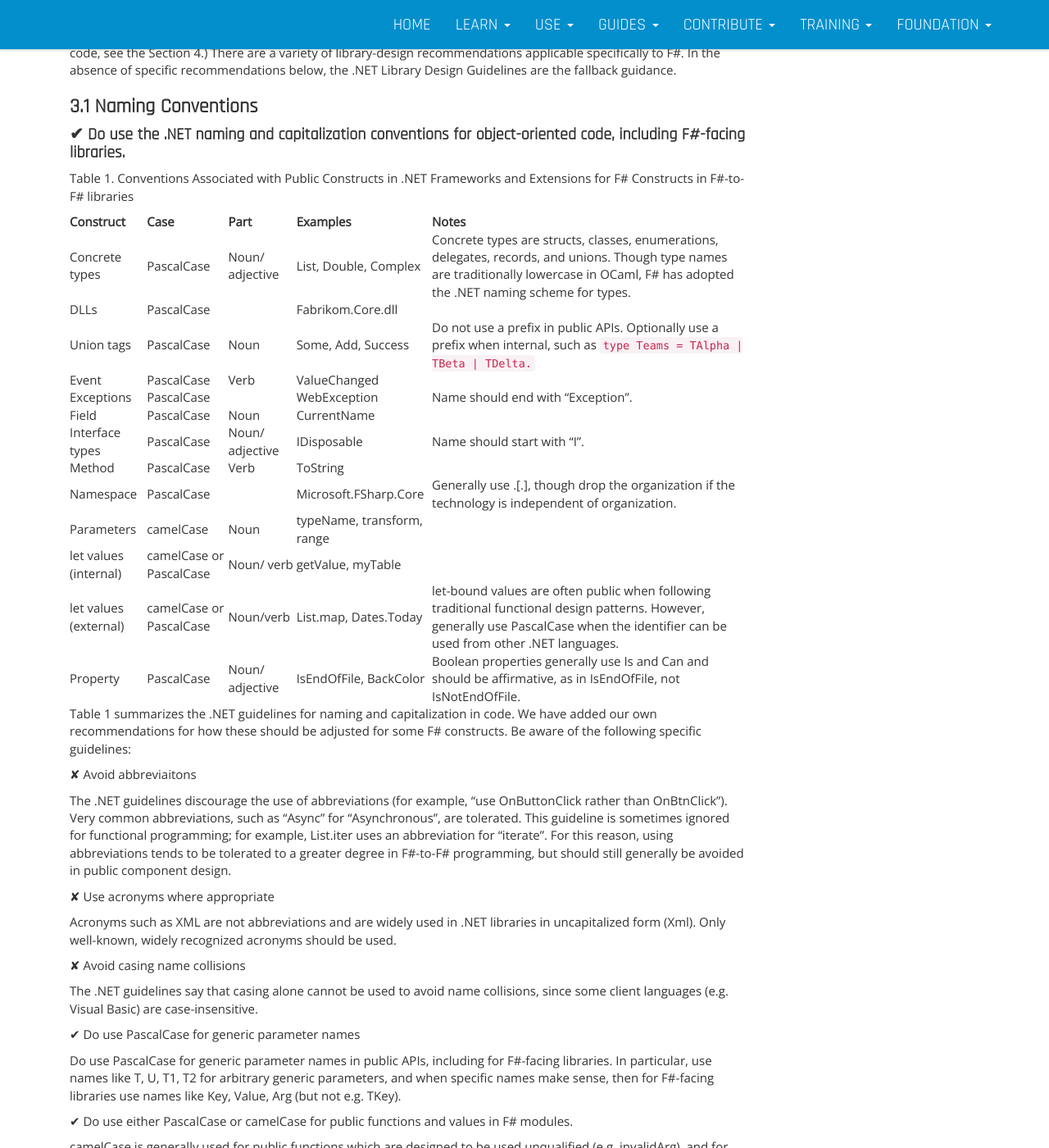
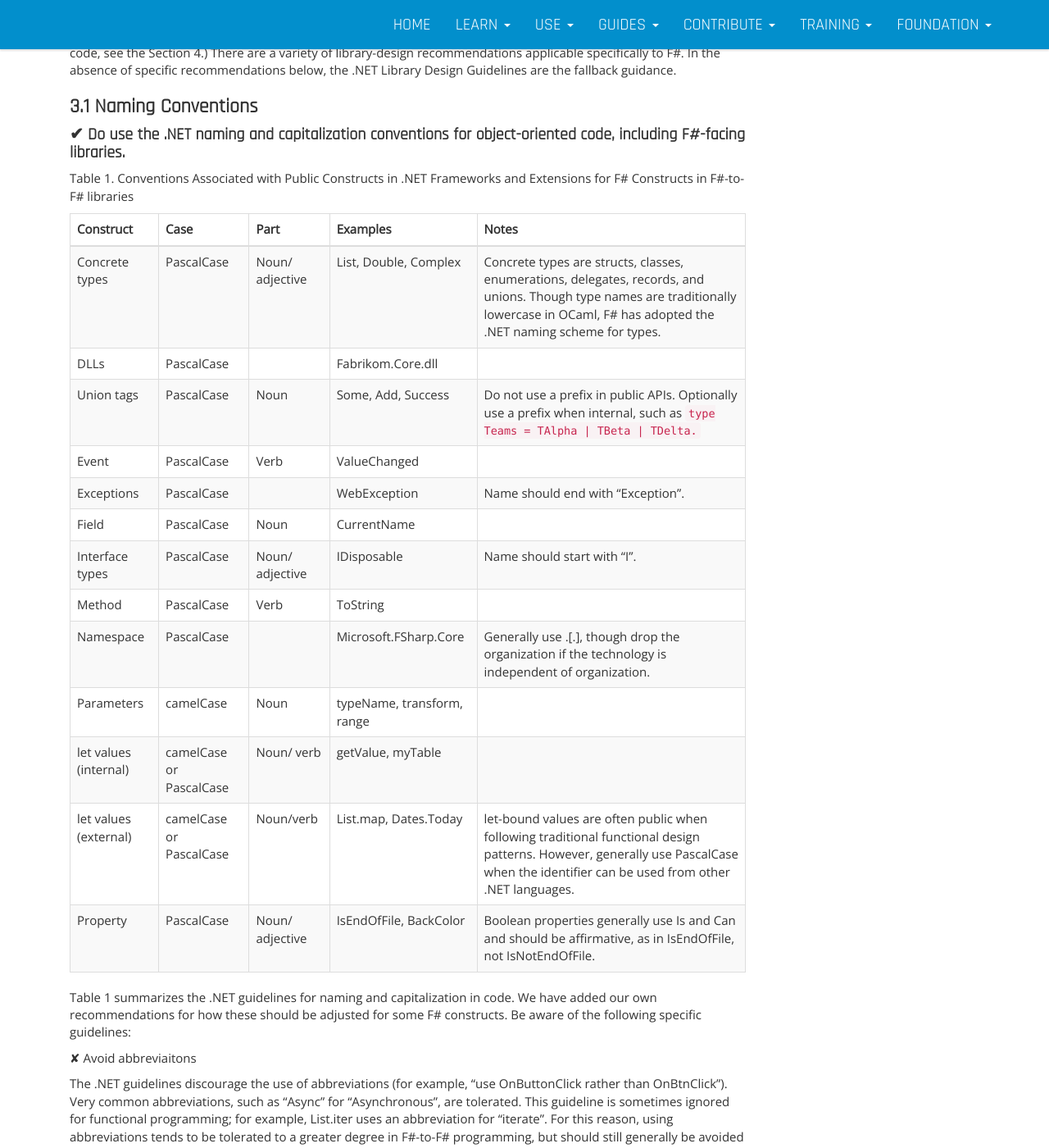
Before and after one commit to fsharp/fsharp.org, a Jekyll site: the page built from specs/component-design-guidelines/index.md, in a window 1280 px wide and 1400 px high, scrolled down 4299 px. Shown: the whole window at 82% size. Built offline with Jekyll 4.4.1, drawn with Linux system fonts in a browser that asks for light colours; nearby versions of some CDN libraries.

Commit message:
Fix #375

```diff
--- a/css/main.css
+++ b/css/main.css
@@ -109,6 +109,61 @@ nav.affix {
         background-color: transparent;
     }
 }
+
+table {
+    width: 100%;
+    max-width: 100%;
+    margin-bottom: 20px;
+    border: 1px solid #ddd;
+}
+
+    table > thead > tr > th,
+    table > tbody > tr > th,
+    table > tfoot > tr > th,
+    table > thead > tr > td,
+    table > tbody > tr > td,
+    table > tfoot > tr > td {
+        padding: 8px;
+        line-height: 1.42857143;
+        vertical-align: top;
+        border-top: 1px solid #ddd;
+    }
+
+    table > thead > tr > th {
+        vertical-align: bottom;
+        border-bottom: 2px solid #ddd;
+    }
+
+    table > caption + thead > tr:first-child > th,
+    table > colgroup + thead > tr:first-child > th,
+    table > thead:first-child > tr:first-child > th,
+    table > caption + thead > tr:first-child > td,
+    table > colgroup + thead > tr:first-child > td,
+    table > thead:first-child > tr:first-child > td {
+        border-top: 0;
+    }
+
+    table > tbody + tbody {
+        border-top: 2px solid #ddd;
+    }
+
+    table > thead > tr > th,
+    table > tbody > tr > th,
+    table > tfoot > tr > th,
+    table > thead > tr > td,
+    table > tbody > tr > td,
+    table > tfoot > tr > td {
+        border: 1px solid #ddd;
+    }
+
+    table > thead > tr > th,
+    table > thead > tr > td {
+        border-bottom-width: 2px;
+    }
+
+    table > tbody > tr:nth-child(odd) {
+        background-color: #f9f9f9;
+    }
 
 /* Footer */
 
```
